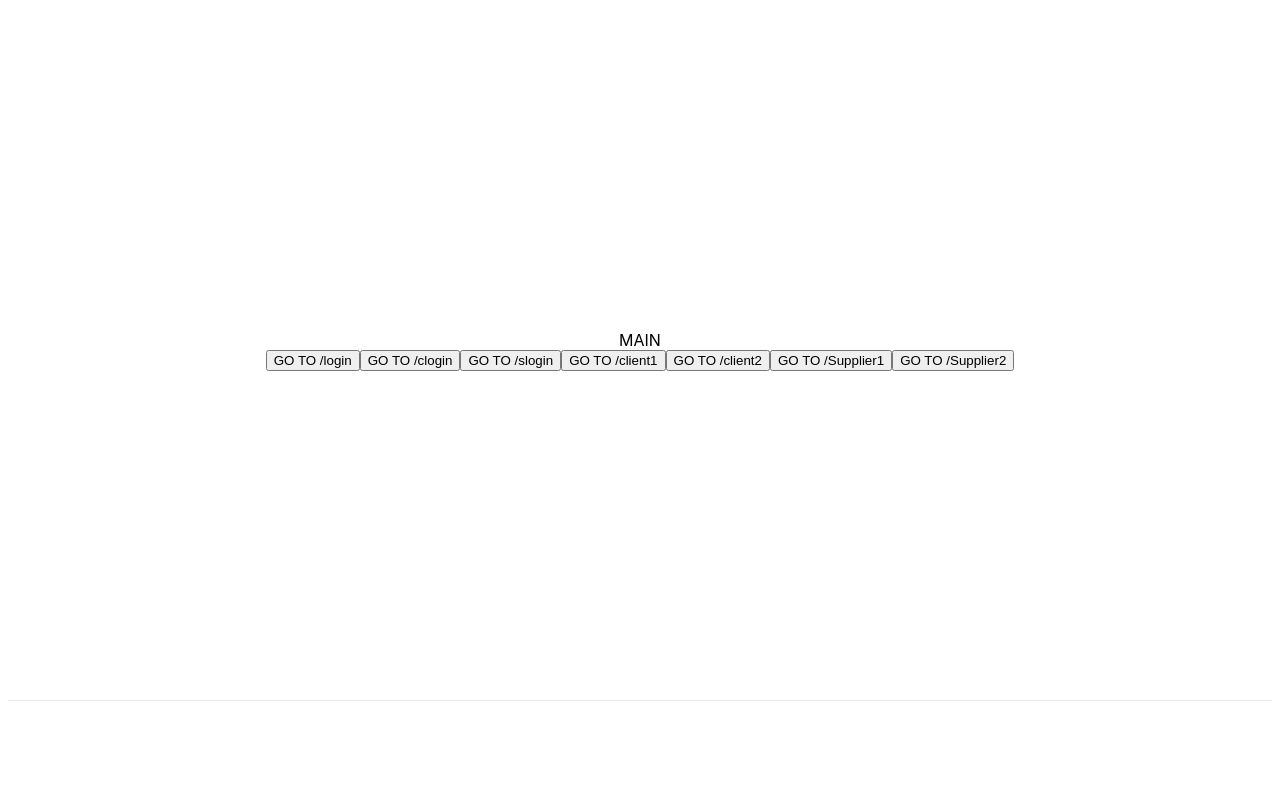
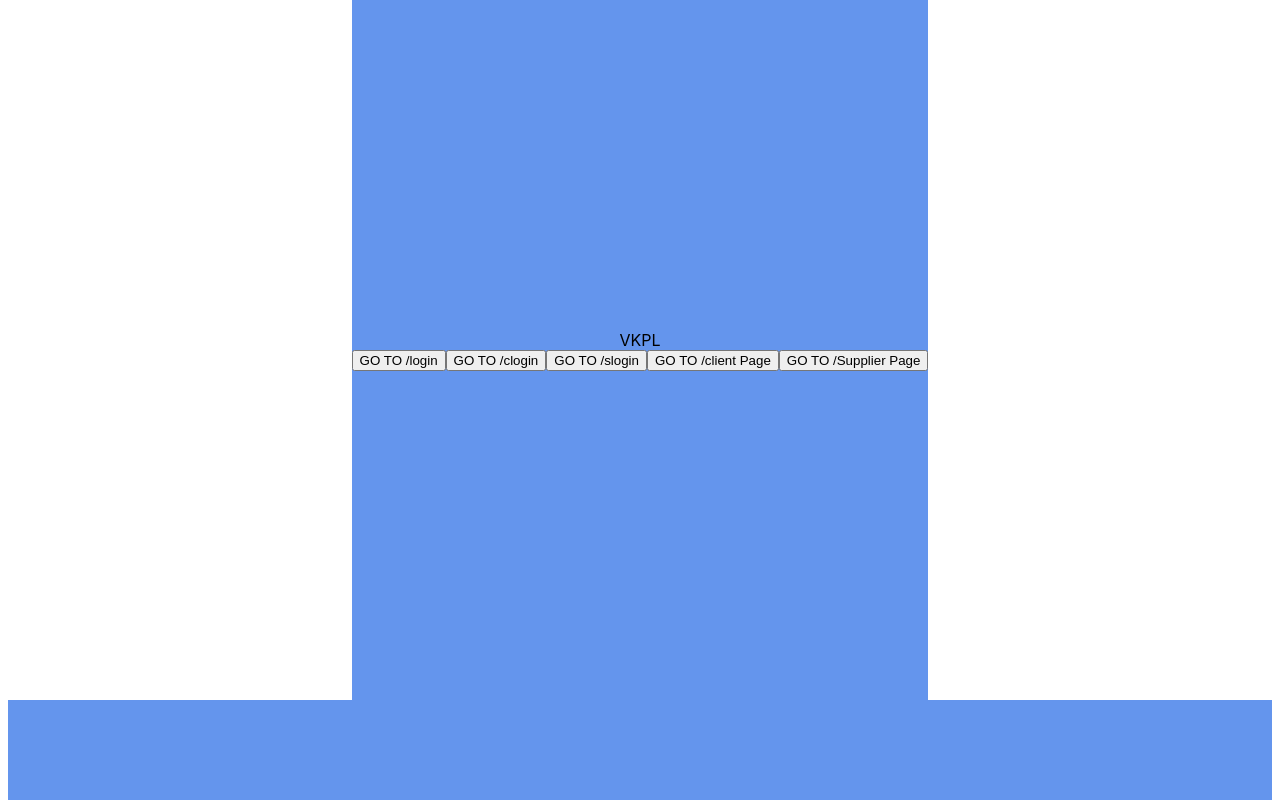
Before and after one commit to zafar26/demo, a Next.js app: page / in a window 1280 px wide. Built offline with nearby package versions, Linux system fonts and the light colour scheme.

Commit message:
Added two diffrent links

```diff
--- a/Components/Navbar/Navbar.js
+++ b/Components/Navbar/Navbar.js
@@ -39,7 +39,7 @@ export default function Navbar({ userType }) {
         color = "#eeebdd"
     } else if (userType == "Client") {
         color = "#caf7e3"
-    } else {
+    } else if (userType == "Supplier") {
         color = "#ffb4b4"
     }
     const toggleDrawer = (anchor, open) => (event) => {
--- a/pages/index.js
+++ b/pages/index.js
@@ -26,7 +26,7 @@ export default function Home() {
       </Head>
 
       <main className={styles.main}>
-        MAIN
+        VKPL
          <div style={{ display: 'flex', flexWrap: 'wrap' }}>
 
           <button key="login" onClick={e => router.push('/login')}> GO TO /login
@@ -37,17 +37,17 @@ export default function Home() {
 
           <button key="slogin" onClick={e => router.push('/slogin')}> GO TO /slogin
           </button>
+          {/*
+          <button key="corder" onClick={e => router.push('/clientOrder')}> GO TO /client1
+          </button> */}
 
-          <button key="corder" onClick={e => router.push('/clientOrder')}> GO TO /client1
+          <button key="cpage" onClick={e => router.push('/clientPage')}> GO TO /client Page
           </button>
 
-          <button key="cpage" onClick={e => router.push('/clientPage')}> GO TO /client2
-          </button>
+          {/* <button key="spage1" onClick={e => router.push('/supplierPage')}> GO TO /Supplier1
+          </button> */}
 
-          <button key="spage1" onClick={e => router.push('/supplierPage')}> GO TO /Supplier1
-          </button>
-
-          <button key="spage2" onClick={e => router.push('/supplierPage2')}> GO TO /Supplier2
+          <button key="spage2" onClick={e => router.push('/supplierPage2')}> GO TO /Supplier Page
           </button>
 
         </div>
--- a/pages/sdashboard/index.js
+++ b/pages/sdashboard/index.js
@@ -85,7 +85,7 @@ export default function dataGrid() {
     return (
         <AnimatePresence>
             <div style={{ width: '100vw', display: 'flex' }}>
-                <Navbar userType="Vendor" />
+                <Navbar userType="Supplier" />
             </div>
             <motion.div
                 varriants={containerVariants}
@@ -102,7 +102,7 @@ export default function dataGrid() {
                     exit="exit"
                     className={classes.root}
                     style={{ marginTop: '80px', width: '100vw', height: '80vh', backgroundColor: 'white', overflow: 'scroll', position: 'relative' }}>
-                    <h3 style={{ display: 'flex', justifyContent: 'center' }}>Vendor Dashboard</h3>
+                    <h3 style={{ display: 'flex', justifyContent: 'center' }}>Supplier Dashboard</h3>
                     <DataGrid
                         columns={columns}
                         rows={dummyData}
--- a/pages/slogin/index.js
+++ b/pages/slogin/index.js
@@ -61,7 +61,7 @@ export default function Login() {
                         noValidate autoComplete="off">
                         <div className={styles.accountCircle}>
                             <AccountCircle style={{ fontSize: "60", color: 'gray' }} />
-                            <h2 style={{ color: 'gray' }}>Vendor Login </h2>
+                            <h2 style={{ color: 'gray' }}>Supplier Login </h2>
                         </div>
                         <div style={{ display: 'flex', flexDirection: 'column', alignItems: 'center' }}>
                             {/* {inputs.map((item) =>
--- a/styles/Home.module.css
+++ b/styles/Home.module.css
@@ -14,13 +14,17 @@
   flex-direction: column;
   justify-content: center;
   align-items: center;
+  background-color: cornflowerblue;
+
 }
 
 .footer {
   width: 100%;
   height: 100px;
-  border-top: 1px solid #eaeaea;
+  /* border-top: 1px solid #eaeaea; */
   display: flex;
+  background-color: cornflowerblue;
+
   justify-content: center;
   align-items: center;
 }
```
Also changed, not shown: 1 other file (tests, documents, lock files or other folders).
